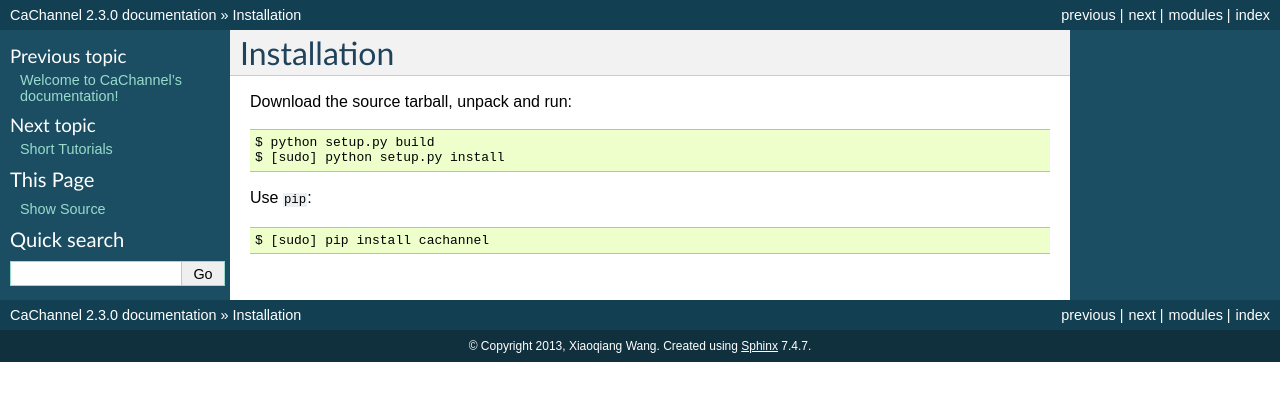
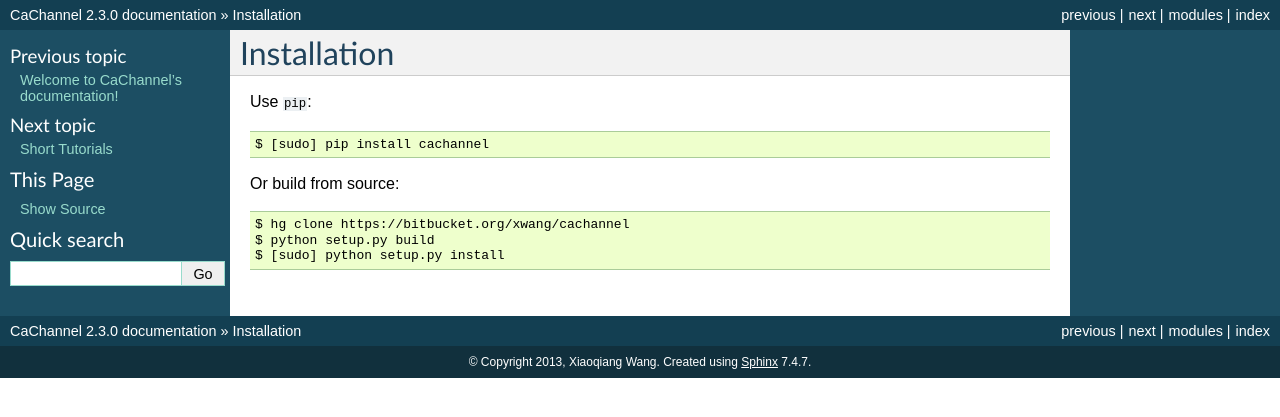
Before and after one commit to CaChannel/CaChannel, a Sphinx documentation site: the page built from docs/source/installation.rst, in a window 1280 px wide. Shown: the top 417 px of the page. Built offline with Sphinx 7.4.7, drawn with Linux system fonts in a browser that asks for light colours.

Commit message:
mention source repo

```diff
--- a/docs/source/installation.rst
+++ b/docs/source/installation.rst
@@ -1,11 +1,13 @@
 Installation
 ============
-
-Download the source tarball, unpack and run::
-
-    $ python setup.py build
-    $ [sudo] python setup.py install
 
 Use ``pip``::
 
     $ [sudo] pip install cachannel
+
+
+Or build from source::
+
+    $ hg clone https://bitbucket.org/xwang/cachannel
+    $ python setup.py build
+    $ [sudo] python setup.py install
```
